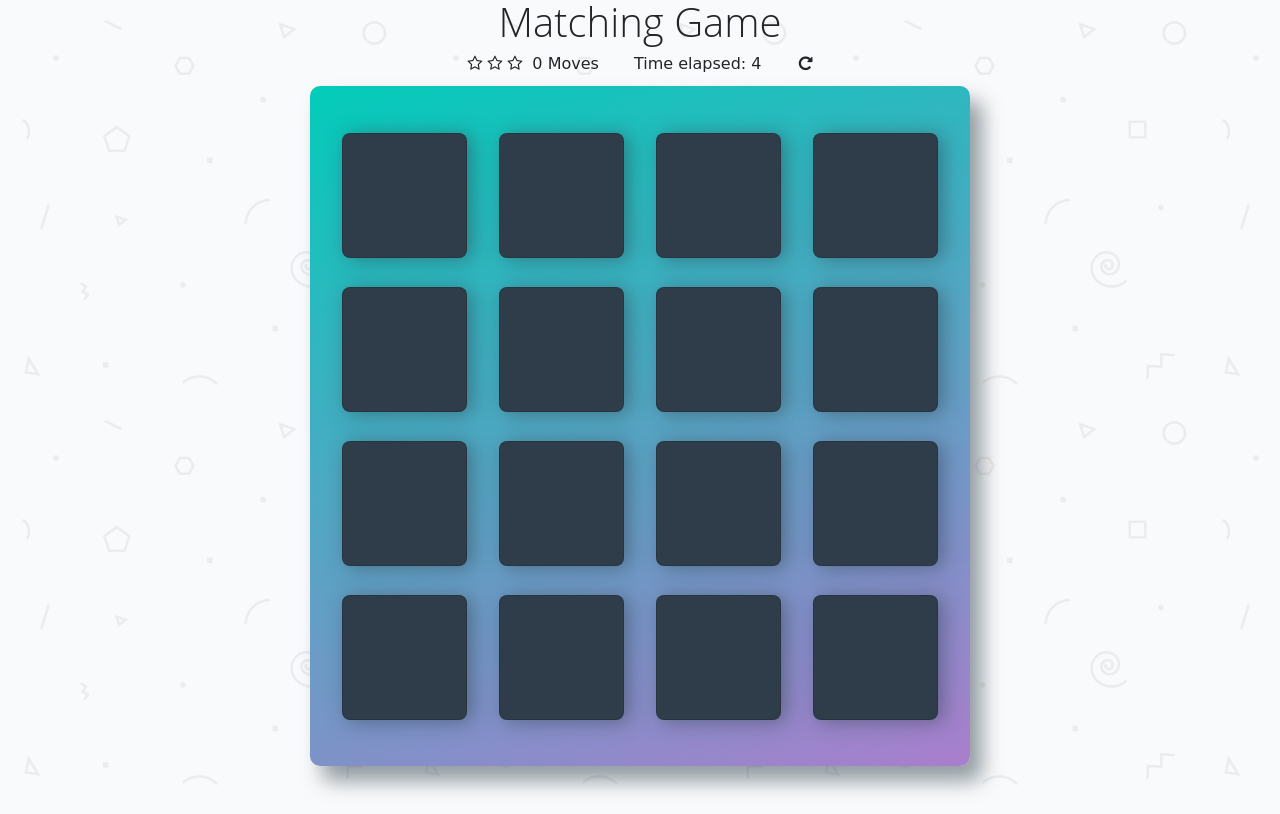
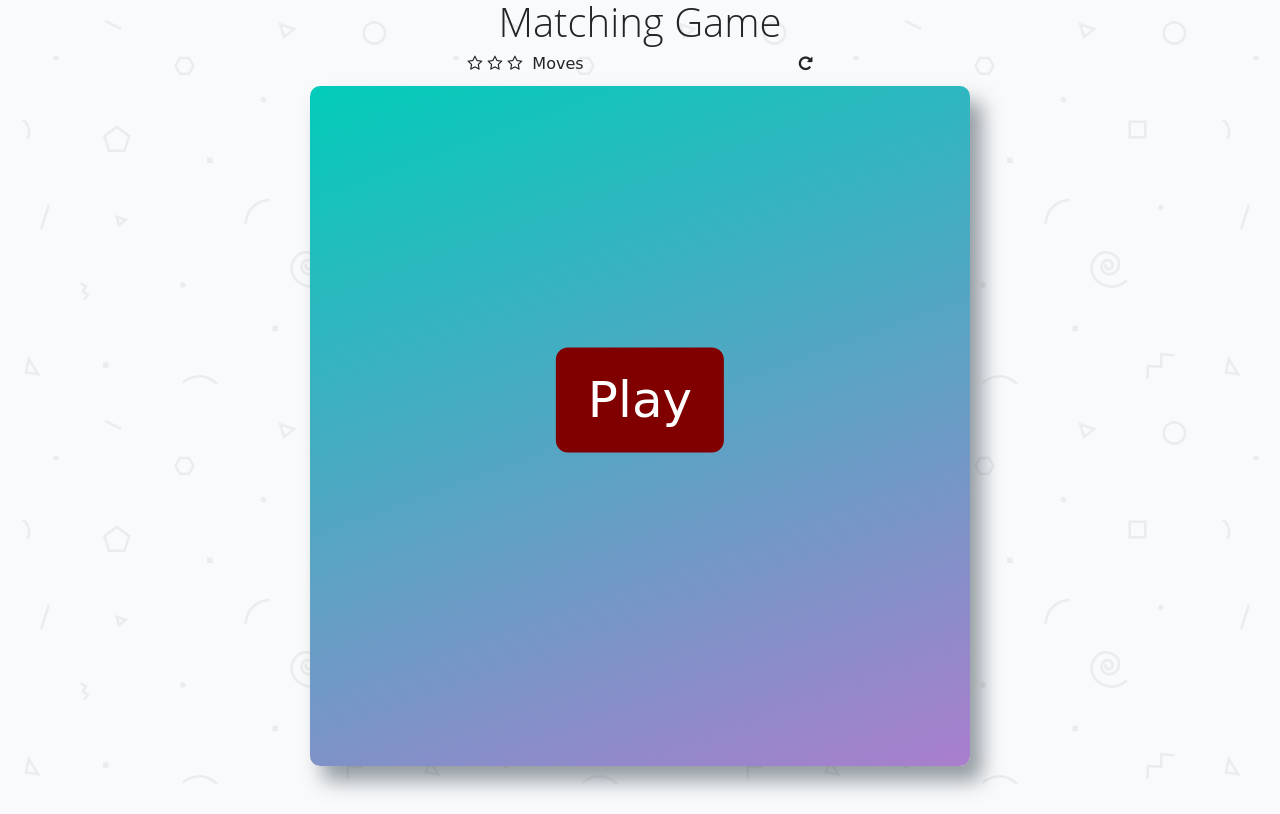
Before and after one commit to cglisson/Memory-Game, a plain HTML site: page index.html in a window 1280 px wide. Drawn offline with nearby package versions, Linux system fonts and the light colour scheme; a web font is replaced by a local one.

Commit message:
Timer Fixed

```diff
--- a/css/app.css
+++ b/css/app.css
@@ -113,7 +113,26 @@ h1 {
 }
 
 .score-panel .time {
-    margin-left: 30px;
+    margin-left: 25px;
+}
+
+.buttonContainer .play {
+    margin: 0;
+    font-size: 50px;
+    padding: 15px 32px;
+    border: none;
+    text-align: center;
+    border-radius: 12px;
+    position: absolute;
+    top: 50%;
+    left: 50%;
+    transform: translate(-50%, -50%);
+    background-color: maroon;
+    color: white;
+}
+
+.buttonContainer .play:hover {
+    box-shadow: 0 12px 16px 0 rgba(0,0,0,0.24), 0 17px 50px 0 rgba(0,0,0,0.19);
 }
 
 /*
--- a/index.html
+++ b/index.html
@@ -39,8 +39,11 @@
             <div class="restart">
         		<i class="fa fa-repeat"></i>
         	</div>
+
         </section>
-
+        <div class="buttonContainer">
+            <button class="play" type="button" name="button">Play</button>
+        </div>
         <ul id="deck">
         </ul>
     </div>
--- a/js/app.js
+++ b/js/app.js
@@ -1,14 +1,21 @@
 "use strict";
 
-var seconds = -1;
-
-// Sets the time when the game started.
-var start = setInterval(function() {
-    seconds++;
-    document.getElementsByClassName('time')[0].innerHTML = 'Time elapsed: ' + seconds;
-}, 1000);
+var seconds = 0,
+    start;
 
 function play() {
+    // Hide play button.
+    document.getElementsByClassName('play')[0].style.display = 'none';
+
+    // Sets the time when the game started.
+    start = setInterval(function() {
+        seconds++;
+        document.getElementsByClassName('time')[0].innerHTML = 'Time elapsed: ' + seconds;
+    }, 1000);
+
+    // Display Time.
+    document.getElementsByClassName('time')[0].innerHTML = 'Time elapsed: ' + seconds;
+
     /*
      * Create a list that holds all of your cards
      */
@@ -60,7 +67,6 @@ function play() {
     }
 
     displayMoves();
-    start;
 
     // Shuffle function from http://stackoverflow.com/a/2450976
     function shuffle(array) {
@@ -254,7 +260,8 @@ function reset() {
 
     // Reset time.
     document.getElementsByClassName('time')[0].innerHTML = '';
-    seconds = -1;
+    clearInterval(start);
+    seconds = 0;
 
     // Re-display game.
     document.getElementsByClassName('game')[0].style.display = 'flex';
@@ -262,10 +269,11 @@ function reset() {
     play();
 };
 
+
 var restart = document.getElementsByClassName('restart');
 var playAgain = document.getElementsByClassName('playAgain');
+var p = document.getElementsByClassName('play');
 
+p[0].addEventListener('click', play, false);
 restart[0].addEventListener('click', reset, false);
 playAgain[0].addEventListener('click', reset, false);
-
-play();
```
